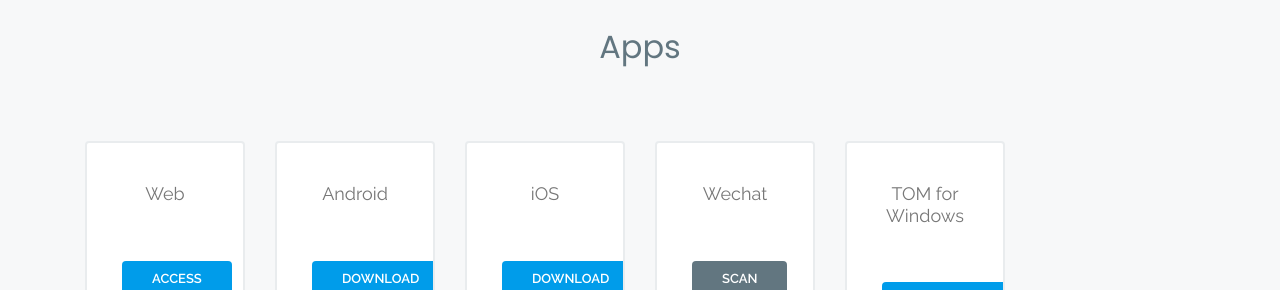
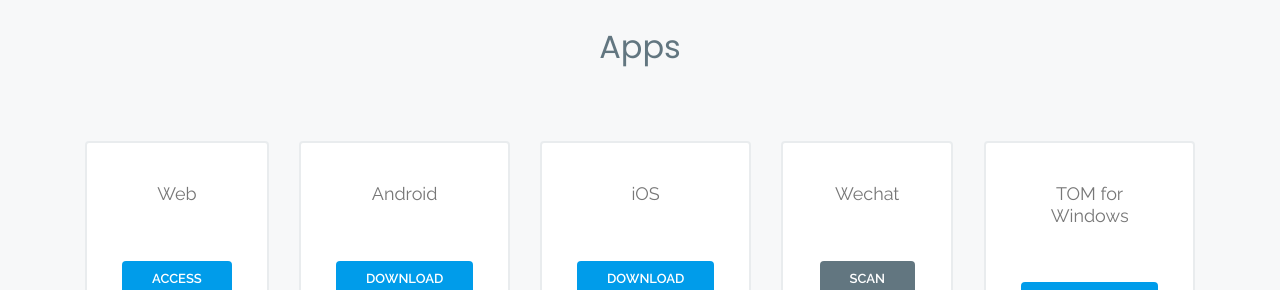
Before and after one commit to ZHGZYANG/ZHGZYANG.github.io, a plain HTML site: page index.html in a window 1280 px wide. Shown: the part 2761-3051 px from the top of the page. Drawn offline with nearby package versions, Linux system fonts and the light colour scheme; a web font is replaced by a local one.

Commit message:
Update index.html - TOM

```diff
--- a/index.html
+++ b/index.html
@@ -397,7 +397,7 @@
             </div>
 
             <div class="row">
-                <div class="col-lg-2 col-md-4 col-sm-6 mt-4">
+                <div class="col-lg col-md-4 col-sm-6 mt-4">
                     <div class="box" data-aos="zoom-in">
                         <h3>Web</h3>
                         <ul>
@@ -410,7 +410,7 @@
                     </div>
                 </div>
 
-                <div class="col-lg-2 col-md-4 col-sm-6 mt-4">
+                <div class="col-lg col-md-4 col-sm-6 mt-4">
                     <div class="box" data-aos="zoom-in" data-aos-delay="200">
                         <h3>Android</h3>
                         <ul>
@@ -422,7 +422,7 @@
                     </div>
                 </div>
 
-                <div class="col-lg-2 col-md-4 col-sm-6 mt-4">
+                <div class="col-lg col-md-4 col-sm-6 mt-4">
                     <div class="box" data-aos="zoom-in" data-aos-delay="300">
                         <h3>iOS</h3>
                         <ul>
@@ -433,7 +433,7 @@
                         </div>
                     </div>
                 </div>
-                <div class="col-lg-2 col-md-4 col-sm-6 mt-4">
+                <div class="col-lg col-md-4 col-sm-6 mt-4">
                     <div class="box" data-aos="zoom-in" data-aos-delay="300">
                         <h3>Wechat</h3>
                         <ul>
@@ -445,7 +445,7 @@
                     </div>
                 </div>
 
-                <div class="col-lg-2 col-md-4 col-sm-6 mt-4">
+                <div class="col-lg col-md-4 col-sm-6 mt-4">
                     <div class="box" data-aos="zoom-in" data-aos-delay="300">
                         <h3>TOM for Windows</h3>
                         <ul>
```
